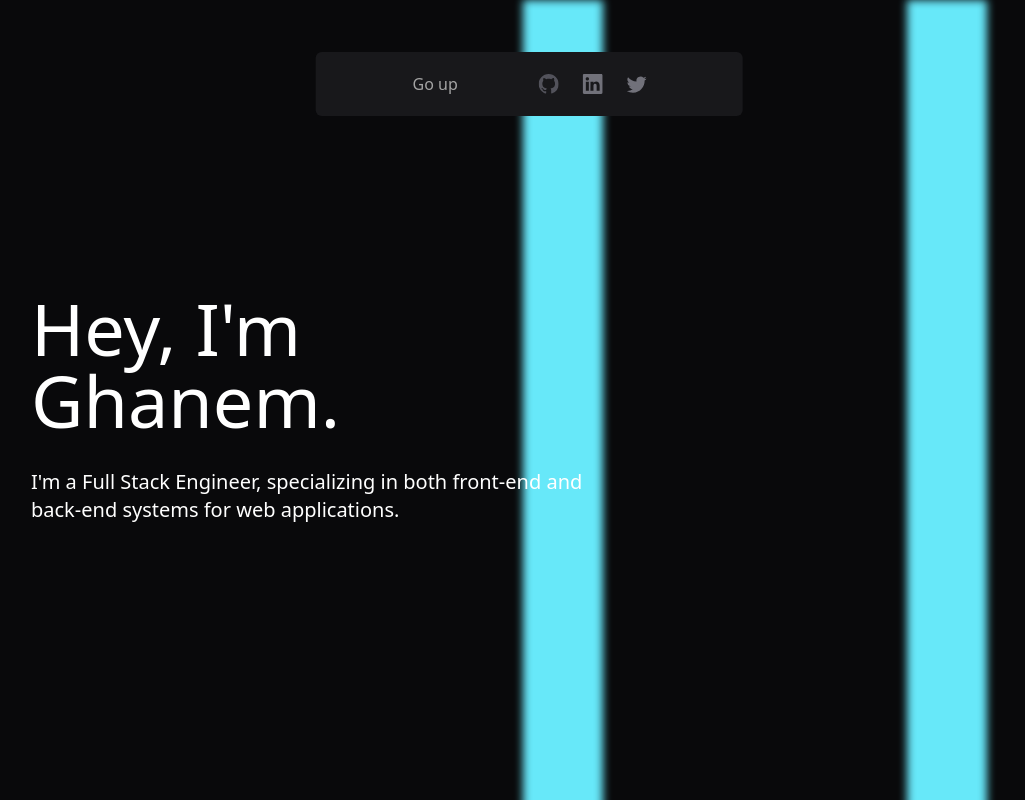
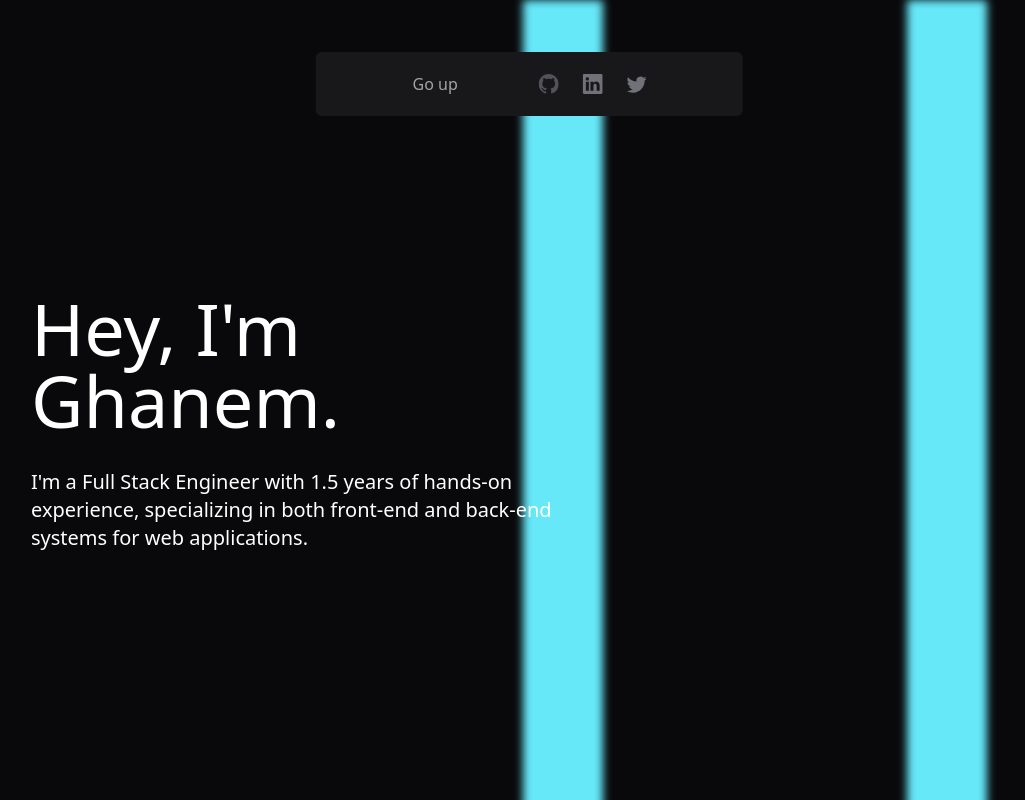
Before and after one commit to ganitx/Zeek, a Next.js app: page / in a window 1280 px wide. Shown: the top 800 px of the page, without its empty margins (85-1110 px from the left). Built offline with nearby package versions, Linux system fonts and the light colour scheme; no server answers.

Commit message:
Update introSection.tsx

```diff
--- a/components/intro/introSection.tsx
+++ b/components/intro/introSection.tsx
@@ -5,7 +5,7 @@ export default function IntroSection(): React.JSX.Element {
         <div className='text-white top-56 left-1/2 w-full h-auto mt-72 md:w-1/2 md:mt-64 sm:transform sm:translate-x-20 p-5'>
             <h1 className='text-2xl p-4 sm:text-7xl'>Hey, I&apos;m Ghanem.</h1>
             <p className='text-xl p-4'>
-                I&apos;m a Full Stack Engineer, specializing in both front-end and back-end systems for web applications.
+                I&apos;m a Full Stack Engineer with 1.5 years of hands-on experience, specializing in both front-end and back-end systems for web applications.
             </p>
         </div>
     );
```
